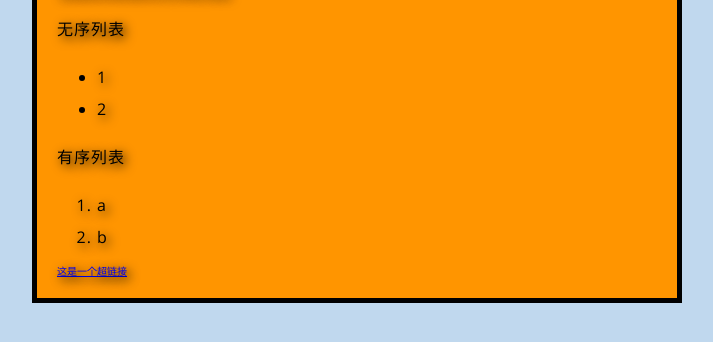
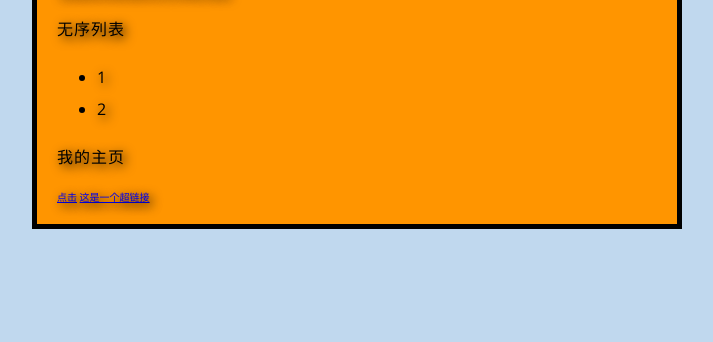
Before and after one commit to qpalkk/qpalkk.github.io, a plain HTML site: page index.html in a window 1280 px wide. Shown: the part 106-448 px from the top of the page, without its empty margins (283-996 px from the left). Drawn offline with nearby package versions, Linux system fonts and the light colour scheme.

Commit message:
更改主页显示

```diff
--- a/index.html
+++ b/index.html
@@ -17,11 +17,8 @@
         <li>1</li>
         <li>2</li>
     </ul>
-    <p>有序列表</p>
-    <ol>
-        <li>a</li>
-        <li>b</li>
-    </ol>
+    <p>我的主页</p>
+    <a href="README.md">点击</a>
     <a href="https://example.com">这是一个超链接</a>
 
 <script src="scripts/main.js" defer></script>
```
